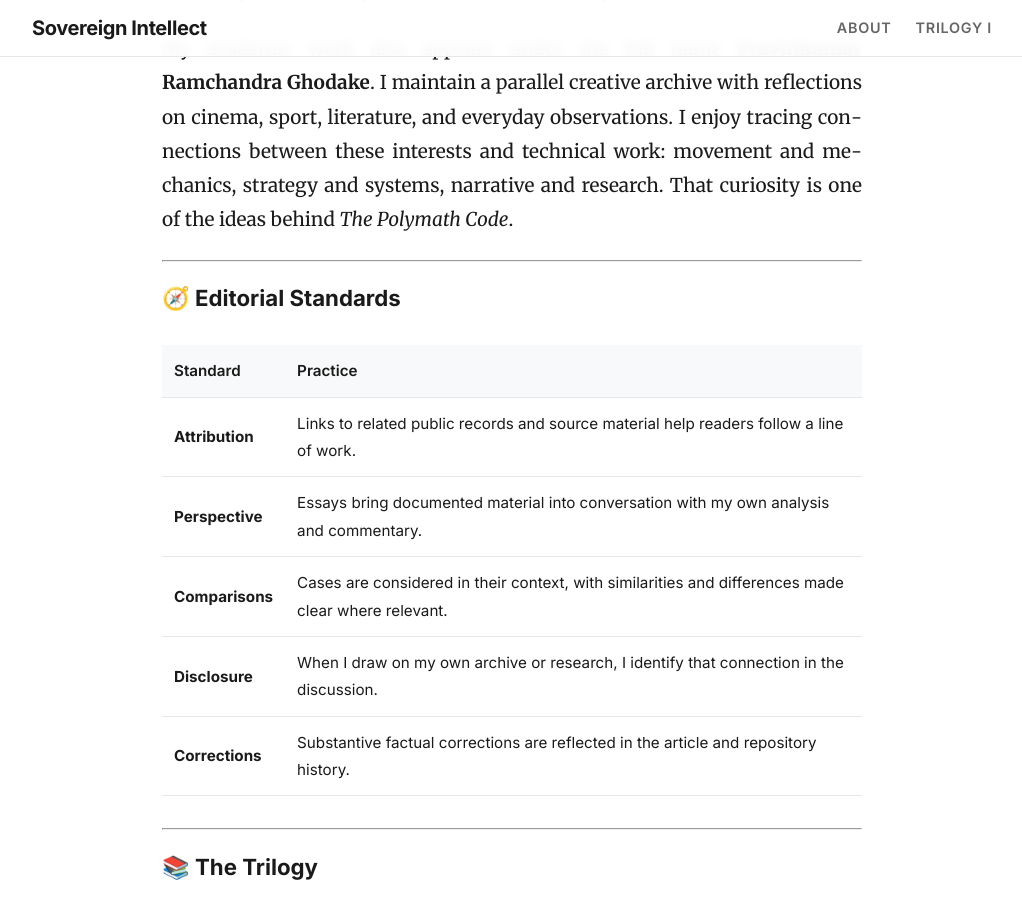
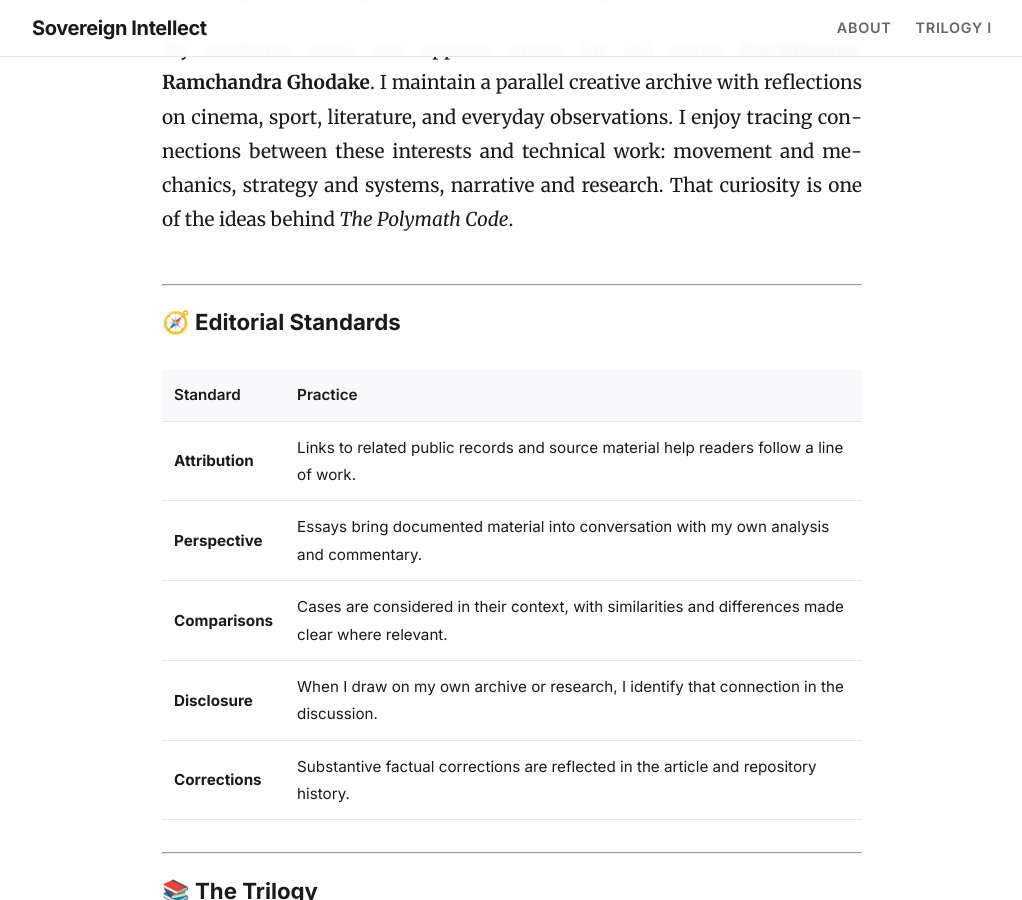
Before and after one commit to pravinkumar-ghodake/sovereign-intellect-blog, a Jekyll site: the page built from about.md, in a window 1280 px wide and 900 px high, scrolled down 2325 px. Shown: the whole window, without its empty margins (128-1150 px from the left). Built offline with Jekyll 4.4.1, drawn with Linux system fonts in a browser that asks for light colours.

Commit message:
Update about.md

```diff
--- a/about.md
+++ b/about.md
@@ -41,7 +41,7 @@ The essays take an analytical form, but the reason this publication matters to m
 
 ---
 
-<div align="justify" markdown="1">
+<div style="margin-bottom: 3rem;" align="justify" markdown="1">
 
 ### About the Author
 
```
